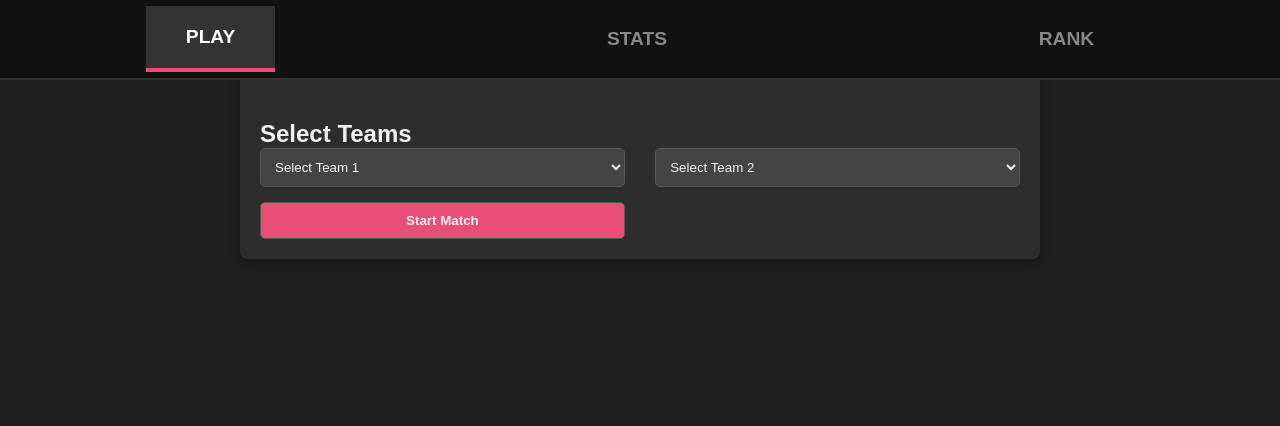
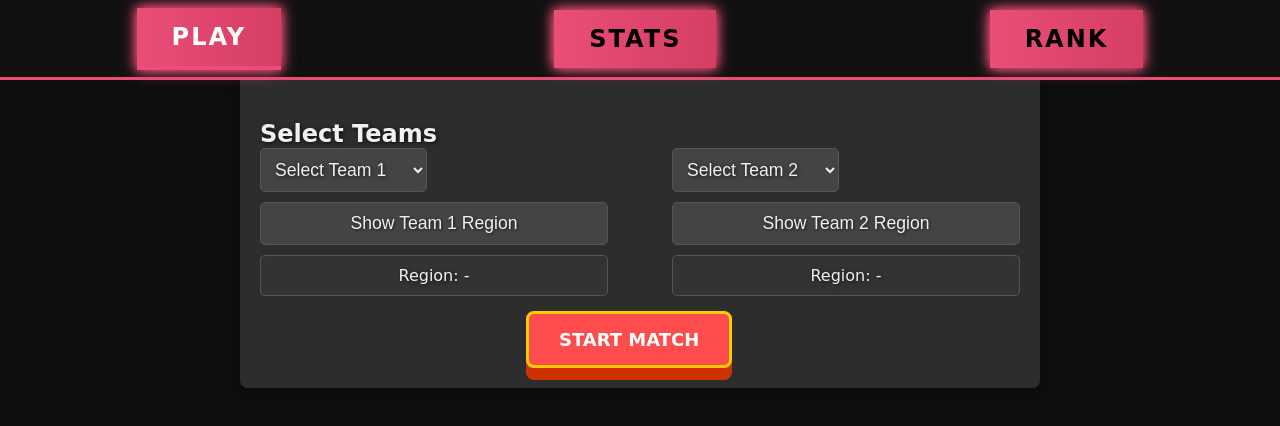
Before and after one commit to Ahilash05/GAME_DATABASE, a website: page index.html in a window 1280 px wide. Drawn offline with Linux system fonts and the light colour scheme.

Commit message:
functions added

```diff
--- a/index.html
+++ b/index.html
@@ -12,9 +12,10 @@
       box-sizing: border-box;
     }
     body {
-      font-family: Arial, sans-serif;
-      background-color: #1f1f1f;
+      font-family: 'Press Start 2P', cursive; /* Retro pixelated font */
+      background-color: #0e0e0e;
       color: #f0f0f0;
+      overflow-x: hidden;
     }
     /* Header with large buttons */
     .header {
@@ -22,7 +23,7 @@
       justify-content: space-around;
       align-items: center;
       background-color: #111;
-      border-bottom: 2px solid #333;
+      border-bottom: 3px solid #e94e77;
       height: 80px;
       position: fixed;
       width: 100%;
@@ -31,14 +32,20 @@
     }
     .tab {
       cursor: pointer;
-      padding: 20px 40px;
+      padding: 15px 35px;
       font-weight: bold;
-      font-size: 1.2em;
-      color: #888;
+      font-size: 1.5em;
+      color: #000000;
       transition: color 0.3s, background-color 0.3s;
+      text-transform: uppercase;
+      letter-spacing: 2px;
+      background: linear-gradient(to right, #e94e77, #d63e63);
+      box-shadow: 0 0 10px #e94e77, 0 0 15px #e94e77;
     }
     .tab:hover {
-      color: #f0f0f0;
+      color: #fff;
+      background-color: #333;
+      text-shadow: 0 0 5px #fff, 0 0 10px #fff;
     }
     .tab.active {
       color: #fff;
@@ -54,7 +61,6 @@
       box-shadow: 0 4px 12px rgba(0, 0, 0, 0.3);
       overflow: hidden;
       padding-top: 100px;
-      /* Offset for fixed header */
       margin: 0 auto;
     }
     /* Content Area */
@@ -63,6 +69,7 @@
       padding: 20px;
       background-color: #2d2d2d;
       color: #f0f0f0;
+      text-shadow: 1px 1px 4px rgba(0, 0, 0, 0.7);
     }
     .content.active {
       display: block;
@@ -73,6 +80,33 @@
       justify-content: space-between;
       margin-bottom: 15px;
     }
+    .team-container button {
+      width: 100%;
+      padding: 10px;
+      margin-top: 10px;
+      border: 1px solid #555;
+      border-radius: 5px;
+      background-color: #444;
+      color: #f0f0f0;
+      cursor: pointer;
+      transition: background-color 0.3s, transform 0.3s;
+      font-size: 1.1em;
+      text-shadow: 1px 1px 3px rgba(0, 0, 0, 0.6);
+    }
+    .team-container button:hover {
+      background-color: #555;
+      transform: scale(1.1);
+    }
+    .team-region {
+      margin-top: 10px;
+      padding: 10px;
+      border: 1px solid #555;
+      border-radius: 5px;
+      background-color: #333;
+      color: #f0f0f0;
+      text-align: center;
+      text-shadow: 1px 1px 4px rgba(0, 0, 0, 0.6);
+    }
     .team-select select, .start-btn {
       width: 48%;
       padding: 10px;
@@ -80,16 +114,23 @@
       border-radius: 5px;
       background-color: #444;
       color: #f0f0f0;
+      font-size: 1.1em;
+      text-shadow: 1px 1px 4px rgba(0, 0, 0, 0.7);
     }
     .start-btn {
+      margin-left: 175px;
       background-color: #e94e77;
       font-weight: bold;
       cursor: pointer;
-      transition: background-color 0.3s;
+      transition: background-color 0.3s, transform 0.3s;
+      font-size: 1.2em;
+      text-shadow: 1px 1px 5px rgba(0, 0, 0, 0.6);
     }
     .start-btn:hover {
       background-color: #d63e63;
+      transform: scale(1.1);
     }
+
     /* Stats tab styles */
     .stats-select {
       margin-bottom: 15px;
@@ -101,6 +142,8 @@
       border-radius: 5px;
       background-color: #444;
       color: #f0f0f0;
+      font-size: 1.1em;
+      text-shadow: 1px 1px 3px rgba(0, 0, 0, 0.6);
     }
     .stats-table {
       width: 100%;
@@ -112,9 +155,11 @@
       padding: 10px;
       text-align: center;
       color: #f0f0f0;
+      font-family: 'Press Start 2P', cursive;
     }
     .stats-table th {
       background-color: #333;
+      font-size: 1.2em;
     }
     /* Rank tab styles */
     .rank-info {
@@ -123,24 +168,65 @@
     }
     .rank-info h3 {
       color: #e94e77;
+      text-shadow: 1px 1px 5px rgba(0, 0, 0, 0.7);
     }
     .rank-info p {
       font-size: 1.2em;
       margin: 10px 0;
     }
-    #showrankbtn{
+    #showrankbtn {
       background-color: #e94e77;
-      color:whitesmoke;
-      font-weight: bolder;
+      color: whitesmoke;
       font-weight: bold;
       font-size: larger;
       padding: 10px;
       border-radius: 70px;
+      box-shadow: 0 0 10px #e94e77, 0 0 15px #e94e77;
+      text-transform: uppercase;
+      letter-spacing: 2px;
+      cursor: pointer;
+      transition: transform 0.3s, background-color 0.3s;
     }
-    #btncontainer{
+    #showrankbtn:hover {
+      background-color: #d63e63;
+      transform: scale(1.1);
+    }
+    #btncontainer {
       text-align: center;
     }
+    #displayKD {
+      padding: 20px;
+    }
+    .retro-button {
+      padding: 15px 30px;
+      font-size: 18px;
+      font-weight: bold;
+      color: #fff;
+      text-transform: uppercase;
+      background: #ff4d4d;
+      border: 3px solid #ffcc00;
+      border-radius: 8px;
+      box-shadow: 0 4px 0 #cc3300, 0 8px 0 #cc3300, 0 12px 0 #cc3300;
+      cursor: pointer;
+      text-align: center;
+      transition: all 0.2s ease-in-out;
+      font-family: 'Press Start 2P', cursive;
+    }
+
+    /* Hover and active effects */
+    .retro-button:hover {
+      background-color: #ff6666;
+      box-shadow: 0 4px 0 #cc3300, 0 8px 0 #cc3300, 0 12px 0 #cc3300;
+      transform: translateY(-4px);
+    }
+
+    .retro-button:active {
+      background-color: #ff4d4d;
+      transform: translateY(4px);
+      box-shadow: 0 2px 0 #cc3300, 0 4px 0 #cc3300, 0 6px 0 #cc3300;
+    }
   </style>
+
 </head>
 <body>
 
@@ -156,6 +242,7 @@
   <div id="play" class="content active">
     <h2>Select Teams</h2>
     <div class="team-select">
+      <div class="team-container">
         <select id="team1">
           <option value="" disabled selected>Select Team 1</option>
           <option value="Team A">Team A</option>
@@ -163,6 +250,11 @@
           <option value="Team C">Team C</option>
           <option value="Team D">Team D</option>
         </select>
+        <button onclick="showTeamRegion('team1')">Show Team 1 Region</button>
+        <div id="team1Region" class="team-region">Region: -</div>
+      </div>
+
+      <div class="team-container">
         <select id="team2">
           <option value="" disabled selected>Select Team 2</option>
           <option value="Team A">Team A</option>
@@ -170,8 +262,12 @@
           <option value="Team C">Team C</option>
           <option value="Team D">Team D</option>
         </select>
+        <button onclick="showTeamRegion('team2')">Show Team 2 Region</button>
+        <div id="team2Region" class="team-region">Region: -</div>
       </div>
-    <button class="start-btn" onclick="startMatch()">Start Match</button>
+    </div>
+
+    <button class="retro-button" style="margin-left:35%" onclick="startMatch()">Start Match</button>
   </div>
 
   <!-- Stats Content -->
@@ -186,6 +282,13 @@
         <option value="Player 4">Player 4</option>
         <option value="Player 5">Player 5</option>
       </select>
+
+    </div>
+    <div id="btncontainer">
+      <button onclick="getKDRatio(document.getElementById('playerSelect').value)" class="retro-button">Show KD</button>
+      <div id="displayKD">
+        KD - <span id="dispkd">NIL</span>
+      </div>
     </div>
     <table class="stats-table">
       <thead>
@@ -249,6 +352,35 @@
       alert("Please select two different teams.");
     }
   }
+  async function showTeamRegion(teamSelectId) {
+    const team = document.getElementById(teamSelectId).value;
+    if (!team) {
+      alert("Please select a team");
+      return;
+    }
+    try {
+      const response = await fetch(`http://localhost:3000/teamRegion?team=${team}`);
+      const data = await response.json();
+      document.getElementById(`${teamSelectId}Region`).textContent = `Region: ${data.region}`;
+    } catch (error) {
+      console.error('Error fetching team region:', error);
+    }
+  }
+  async function getKDRatio(playerName) {
+    const response = await fetch(`http://localhost:3000/get-kd-ratio?playerName=${playerName}`);
+    if (response.ok) {
+        const data = await response.json();
+
+        const kd = data.kd_ratio;
+        document.getElementById('dispkd').textContent = kd;
+    } else {
+        alert('Error fetching K/D ratio');
+    }
+}
+
+
+
+
 
   async function showPlayerStats() {
     const player = document.getElementById('playerSelect').value;
```
Also changed, not shown: backend/server.js (+39 -0 lines). Lines whose indentation alone changed are shown as unchanged.
